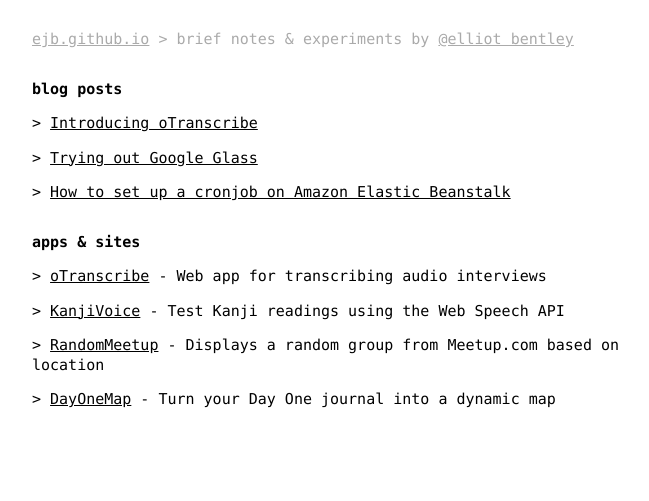
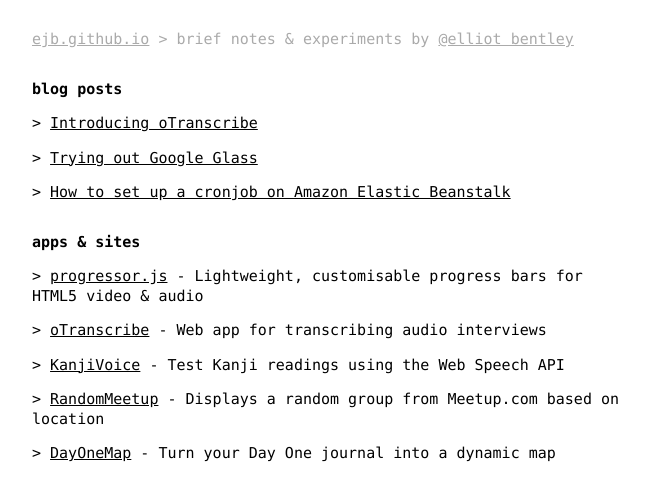
Before and after one commit to ejb/elliotbentley.com, a Jekyll site: the page built from index.html, in a window 1280 px wide. Shown: the top 501 px of the page, without its empty margins (308-957 px from the left). Built offline with Jekyll 4.4.1, drawn with Linux system fonts in a browser that asks for light colours.

Commit message:
Added progressor to homepage

```diff
--- a/index.html
+++ b/index.html
@@ -14,6 +14,7 @@
 
   <h2>apps & sites</h2>
   <ul>
+      <li>> <a href="https://github.com/ejb/progressor.js">progressor.js</a> - Lightweight, customisable progress bars for HTML5 video & audio</li>
       <li>> <a href="http://otranscribe.com/">oTranscribe</a> - Web app for transcribing audio interviews</li>
       <li>> <a href="https://kanjivoice.s3.amazonaws.com/index.htm">KanjiVoice</a> - Test Kanji readings using the Web Speech API</li>
       <li>> <a href="http://ejb.github.io/RandomMeetup/">RandomMeetup</a> - Displays a random group from Meetup.com based on location</li>
```
